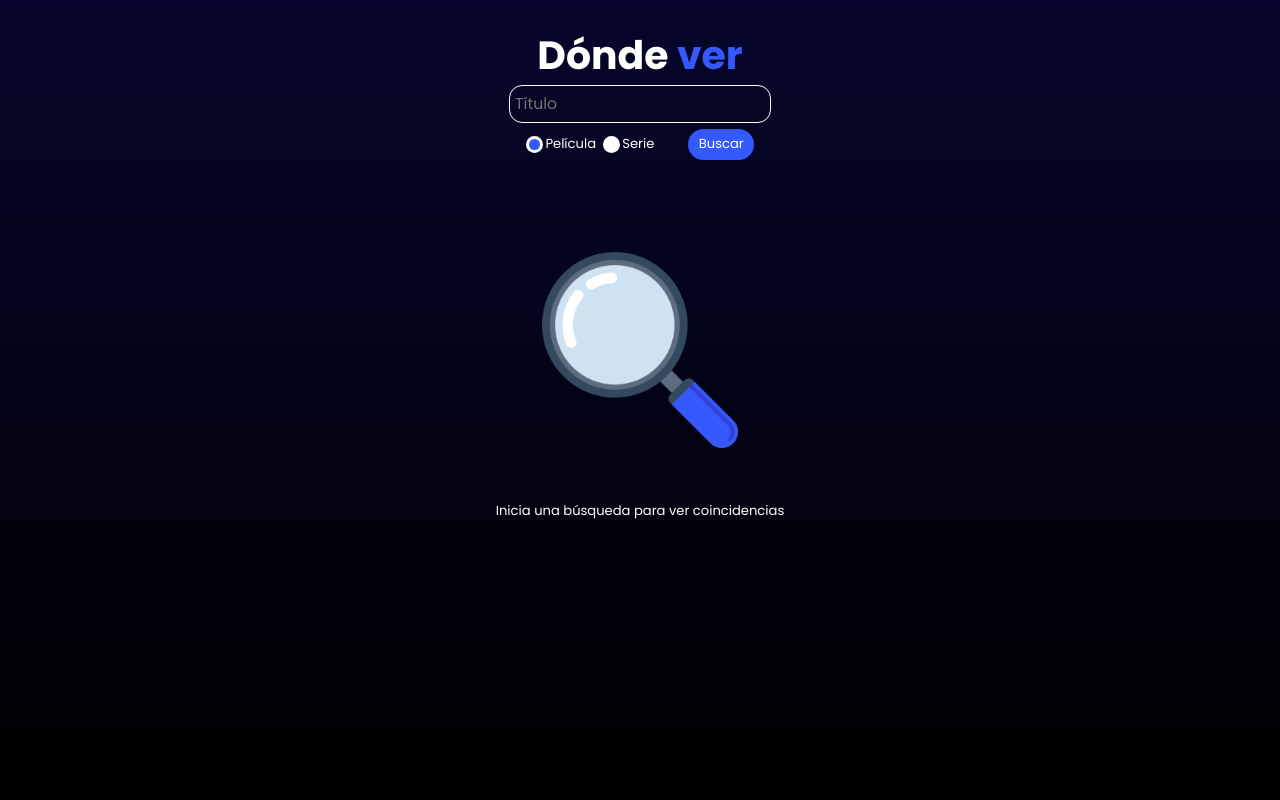
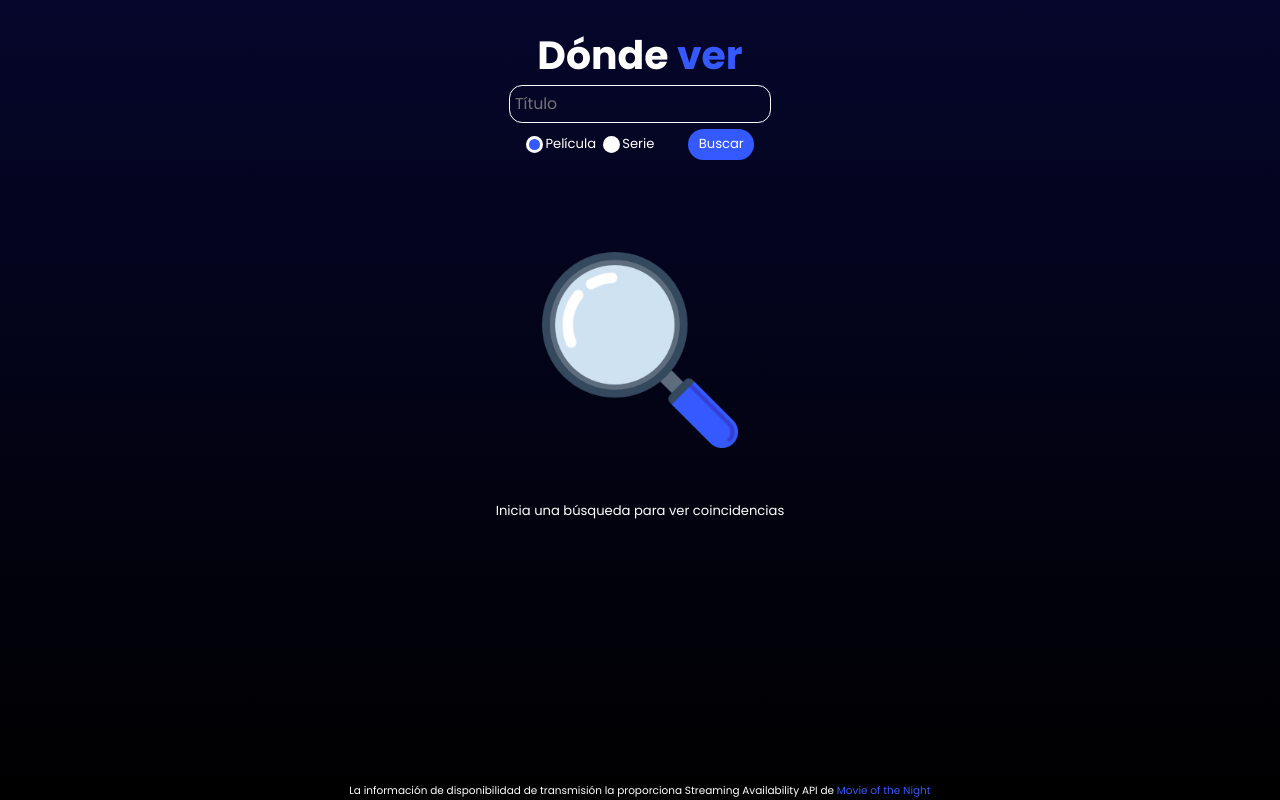
Before and after one commit to WikyPassu/donde-ver, a React (Vite) app: page / in a window 1280 px wide. Built offline with nearby package versions, Linux system fonts and the light colour scheme.

Commit message:
Attribution

```diff
--- a/src/App.jsx
+++ b/src/App.jsx
@@ -41,6 +41,13 @@ const App = () => {
           setCurrentShow={setCurrentShow}
         />
       </div>
+      <footer className="attribution">
+        <p>La información de disponibilidad de transmisión la proporciona Streaming Availability API de
+          <a href="https://www.movieofthenight.com/about/api" target="_blank">
+            <span> Movie of the Night</span>
+          </a>
+        </p>
+      </footer>
     </div>
   );
 };
--- a/src/styles/styles.css
+++ b/src/styles/styles.css
@@ -336,6 +336,22 @@ input[type="text"]:focus {
   border: .15rem solid #fff;
 }
 
+.attribution {
+  position: fixed;
+  display: flex;
+  justify-content: center;
+  align-items: center;
+  bottom: 0;
+  background: #000;
+  width: 100%;
+  padding: .1rem;
+  z-index: 100;
+}
+
+.attribution p {
+  font-size: .8rem;
+}
+
 /* BREAKPOINTS */
 
 @media (max-width: 1680px) {
```
